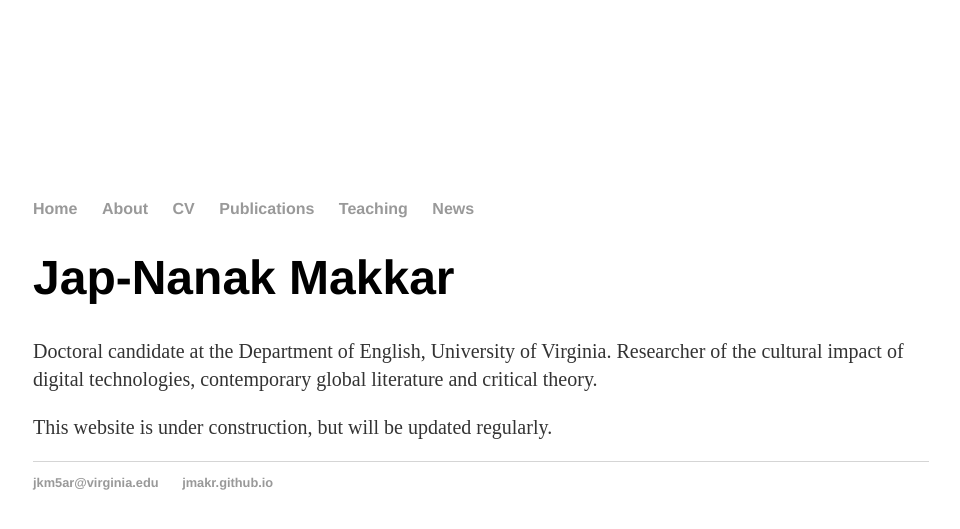
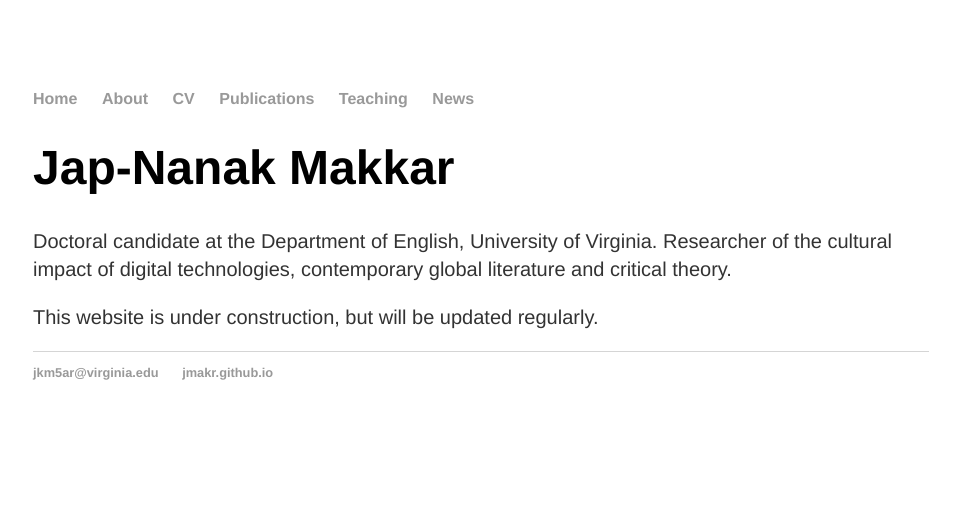
Before and after one commit to jmakr/jmakr.github.io, a Jekyll site: the page built from index.html, in a window 1280 px wide. Shown: the top 529 px of the page, without its empty margins (159-1119 px from the left). Built offline with Jekyll 4.4.1, drawn with Linux system fonts in a browser that asks for light colours.

Commit message:
Update main.css

```diff
--- a/css/main.css
+++ b/css/main.css
@@ -1,5 +1,5 @@
 body {
-    margin: 200px auto;
+    margin: 90px auto;
     width: 70%;
 }
 nav ul, footer ul {
@@ -24,6 +24,7 @@ h1 {
     font-family:'Helvetica', 'Arial', 'Sans-Serif';
 }
 p {
+    font-family:'Helvetica', 'Arial', 'Sans-Serif';
     font-size: 1.25em;
     line-height: 1.4em;
     color: #333;
```
